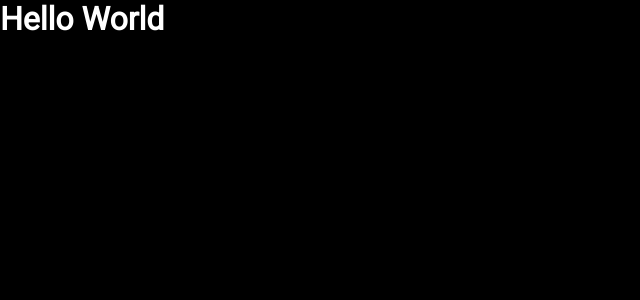
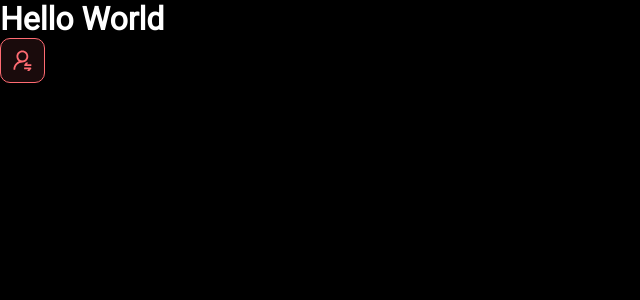
Before and after one commit to newdennis/dsmeta, a React (Vite) app in the folder frontend/: page / in a window 1280 px wide. Shown: the top 300 px of the page, without its empty margins (0-640 px from the left). Built offline with nearby package versions, Linux system fonts and the light colour scheme.

Commit message:
First component

```diff
--- a/frontend/src/App.tsx
+++ b/frontend/src/App.tsx
@@ -1,7 +1,12 @@
+import NotificationButton from "./components/NotificationButton/Index"
 
 function App() {
   return (
-    <h1>Hello World</h1>
+    <>
+      <h1>Hello World</h1>
+      <NotificationButton />
+    </>
+
   )
 }
 
--- /dev/null
+++ b/frontend/src/components/NotificationButton/Index.tsx
@@ -0,0 +1,15 @@
+import buttonIcon from '../../assets/img/notification-icon.svg';
+import './styles.css';
+
+function NotificationButton() {
+    return (
+
+        <div className="dsmeta-red-btn">
+            <img src={buttonIcon} alt="Notificar" />
+        </div>
+
+
+    )
+}
+
+export default NotificationButton
--- /dev/null
+++ b/frontend/src/components/NotificationButton/styles.css
@@ -0,0 +1,16 @@
+.dsmeta-red-btn {
+    height: 45px;
+    width: 45px;
+    background: rgba(255, 107, 114, 0.1);
+    border: 1px solid #FF6B72;
+    border-radius: 10px;
+    display: flex;
+    align-items: center;
+    justify-content: center;
+    cursor: pointer;
+
+}
+
+.dsmeta-red-btn img {
+    width: 19px;
+}
```
Also changed, not shown: frontend/src/assets/img/notification-icon.svg (added).
